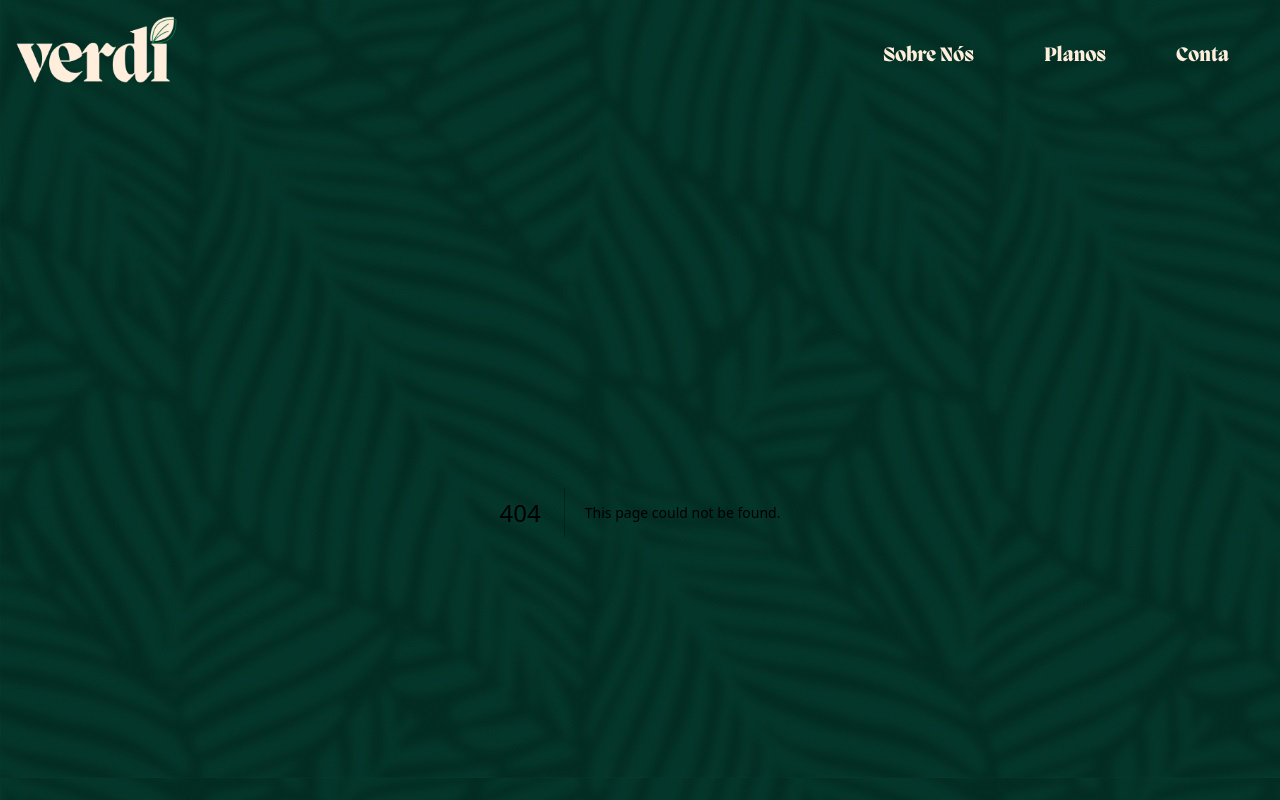
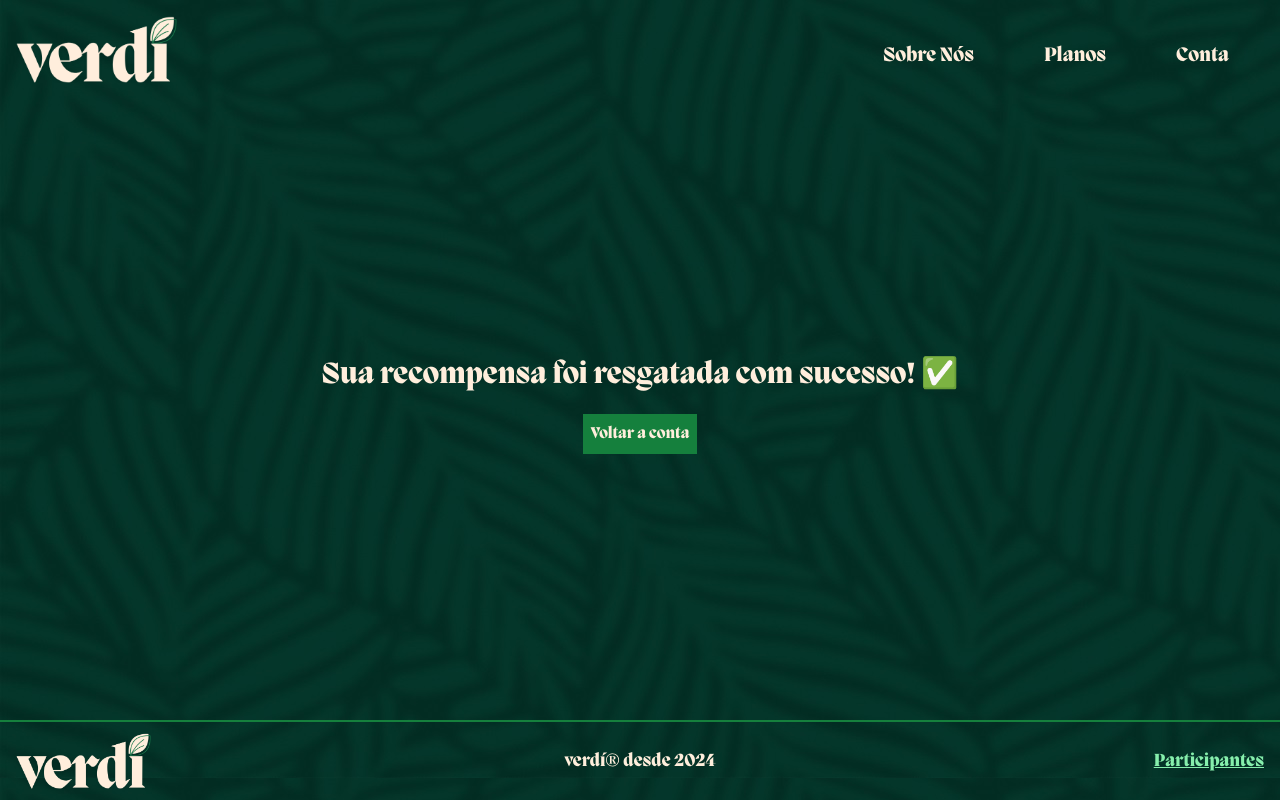
Before and after one commit to luizpaulo73/gs-verdi, a Next.js app in the folder verdi/: page /resgatado in a window 1280 px wide. Before the commit this address had no page. Shown: the top 800 px of the page. Built offline with nearby package versions, Linux system fonts and the light colour scheme; a web font is replaced by a local one.

Commit message:
pagina de resgate com sucesso adicionada

```diff
--- /dev/null
+++ b/verdi/src/app/resgatado/page.tsx
@@ -0,0 +1,14 @@
+"use client"
+import { useRouter } from "next/navigation"
+
+export default function Resgatado() {
+
+  const navigate = useRouter()
+
+  return (
+    <section className="flex flex-col items-center">
+        <h1 className="text-creme text-center text-3xl">Sua recompensa foi resgatada com sucesso! ✅</h1>
+        <button onClick={() => navigate.push("/conta")} className="bg-green-700 p-2 text-creme mt-5">Voltar a conta</button>
+    </section>
+  )
+}
```
Also changed, not shown: verdi/src/components/ConteudoLogin/ConteudoLogin.tsx (+0 -20 lines).
